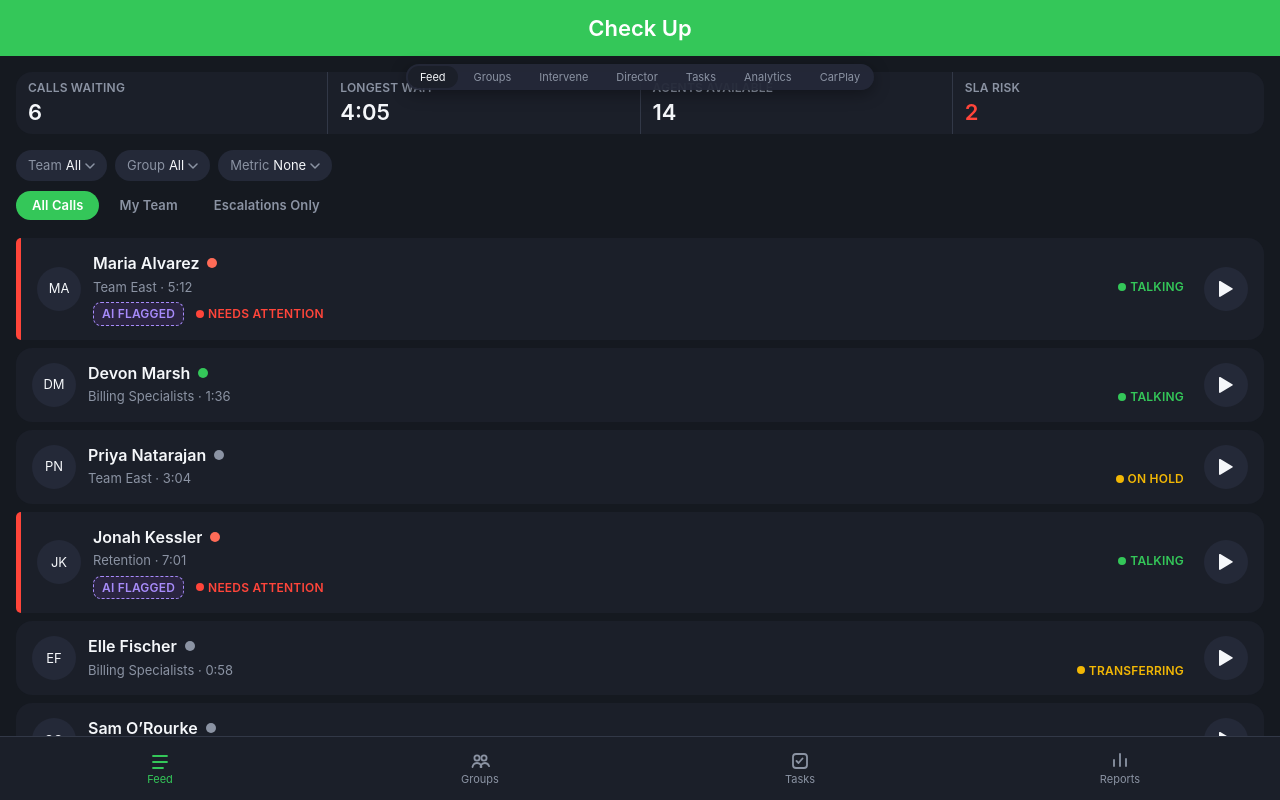
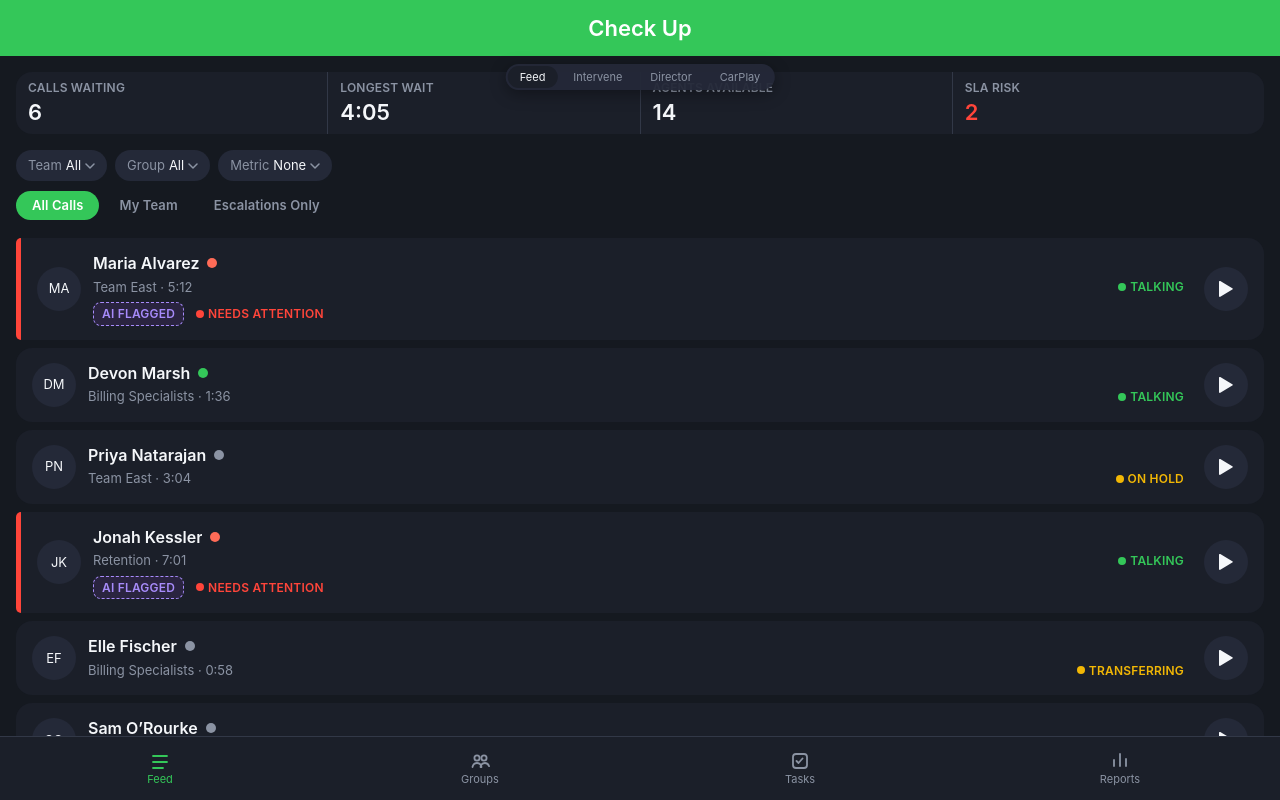
Before and after one commit to Yetihunter888/checkup-app, a React (Vite) app: page / in a window 1280 px wide. Built offline with nearby package versions, Linux system fonts and the light colour scheme.

Commit message:
Wire BottomTabBar to real navigation for Tasks and Reports

```diff
--- a/src/App.tsx
+++ b/src/App.tsx
@@ -6,6 +6,7 @@ import { TaskDashboardScreen } from './components/dashboard/TaskDashboardScreen'
 import { DirectorCallReviewScreen } from './components/director/DirectorCallReviewScreen'
 import { GroupsScreen } from './components/groups/GroupsScreen'
 import { LiveInterventionScreen } from './components/intervention/LiveInterventionScreen'
+import type { TabId } from './components/layout/BottomTabBar'
 import { LiveCallFeedScreen } from './components/live-feed/LiveCallFeedScreen'
 import { QaScoringScreen } from './components/qa-scoring/QaScoringScreen'
 
@@ -21,16 +22,25 @@ type Screen =
   | 'carplay'
 
 // Dev-only screen switcher — there's no router yet, so this is scaffolding
-// to reach the built screens, not part of the Check Up design system.
+// to reach the screens with no real in-app entry point (Intervene, Director,
+// CarPlay). Feed/Groups/Tasks/Reports are reachable for real now, via
+// BottomTabBar — see handleNavigateTab below.
 function App() {
   const [screen, setScreen] = useState<Screen>('feed')
 
-  const showSwitcher =
-    screen === 'feed' ||
-    screen === 'groups' ||
-    screen === 'dashboard' ||
-    screen === 'analytics' ||
-    screen === 'carplay'
+  // Hidden only on the two drill-down screens, which already have a working
+  // back button *and* real BottomTabBar navigation now — every other screen
+  // keeps this visible so there's always a way to reach Intervene/Director/
+  // CarPlay (and back to Feed from CarPlay, which has no back button of its
+  // own — it represents a different device entirely, not a phone screen).
+  const showSwitcher = screen !== 'call-detail' && screen !== 'qa-scoring'
+
+  function handleNavigateTab(tab: TabId) {
+    if (tab === 'feed') setScreen('feed')
+    if (tab === 'groups') setScreen('groups')
+    if (tab === 'tasks') setScreen('dashboard')
+    if (tab === 'reports') setScreen('analytics')
+  }
 
   return (
     <div className="relative">
@@ -47,44 +57,21 @@ function App() {
           </button>
           <button
             type="button"
-            onClick={() => setScreen('groups')}
+            onClick={() => setScreen('intervention')}
             className={`type-caption-sm rounded-full px-md py-xs ${
-              screen === 'groups' ? 'bg-surface text-ink' : 'text-mute'
+              screen === 'intervention' ? 'bg-surface text-ink' : 'text-mute'
             }`}
-          >
-            Groups
-          </button>
-          <button
-            type="button"
-            onClick={() => setScreen('intervention')}
-            className="type-caption-sm rounded-full px-md py-xs text-mute"
           >
             Intervene
           </button>
           <button
             type="button"
             onClick={() => setScreen('director')}
-            className="type-caption-sm rounded-full px-md py-xs text-mute"
+            className={`type-caption-sm rounded-full px-md py-xs ${
+              screen === 'director' ? 'bg-surface text-ink' : 'text-mute'
+            }`}
           >
             Director
-          </button>
-          <button
-            type="button"
-            onClick={() => setScreen('dashboard')}
-            className={`type-caption-sm rounded-full px-md py-xs ${
-              screen === 'dashboard' ? 'bg-surface text-ink' : 'text-mute'
-            }`}
-          >
-            Tasks
-          </button>
-          <button
-            type="button"
-            onClick={() => setScreen('analytics')}
-            className={`type-caption-sm rounded-full px-md py-xs ${
-              screen === 'analytics' ? 'bg-surface text-ink' : 'text-mute'
-            }`}
-          >
-            Analytics
           </button>
           <button
             type="button"
@@ -98,16 +85,24 @@ function App() {
         </div>
       )}
 
-      {screen === 'feed' && <LiveCallFeedScreen onSelectCall={() => setScreen('call-detail')} />}
-      {screen === 'groups' && <GroupsScreen />}
+      {screen === 'feed' && (
+        <LiveCallFeedScreen onSelectCall={() => setScreen('call-detail')} onNavigateTab={handleNavigateTab} />
+      )}
+      {screen === 'groups' && <GroupsScreen onNavigateTab={handleNavigateTab} />}
       {screen === 'call-detail' && (
-        <CallDetailScreen onBack={() => setScreen('feed')} onOpenScoring={() => setScreen('qa-scoring')} />
+        <CallDetailScreen
+          onBack={() => setScreen('feed')}
+          onOpenScoring={() => setScreen('qa-scoring')}
+          onNavigateTab={handleNavigateTab}
+        />
       )}
-      {screen === 'qa-scoring' && <QaScoringScreen onBack={() => setScreen('call-detail')} />}
+      {screen === 'qa-scoring' && (
+        <QaScoringScreen onBack={() => setScreen('call-detail')} onNavigateTab={handleNavigateTab} />
+      )}
       {screen === 'intervention' && <LiveInterventionScreen onBack={() => setScreen('feed')} />}
       {screen === 'director' && <DirectorCallReviewScreen onBack={() => setScreen('feed')} />}
-      {screen === 'dashboard' && <TaskDashboardScreen />}
-      {screen === 'analytics' && <AnalyticsDashboardScreen />}
+      {screen === 'dashboard' && <TaskDashboardScreen onNavigateTab={handleNavigateTab} />}
+      {screen === 'analytics' && <AnalyticsDashboardScreen onNavigateTab={handleNavigateTab} />}
       {screen === 'carplay' && <CarPlayShell />}
     </div>
   )
--- a/src/components/analytics/AnalyticsDashboardScreen.tsx
+++ b/src/components/analytics/AnalyticsDashboardScreen.tsx
@@ -4,6 +4,7 @@ import { FilterBar } from './FilterBar'
 import { KpiCard } from './KpiCard'
 import { KpiTrendChart } from './KpiTrendChart'
 import { BottomTabBar } from '../layout/BottomTabBar'
+import type { TabId } from '../layout/BottomTabBar'
 import { TopHeader } from '../layout/TopHeader'
 import { kpis } from '../../data/mockAnalytics'
 import { filterVariation, generateHistory } from '../../lib/kpiTrend'
@@ -20,7 +21,7 @@ const DEFAULT_FILTERS: AnalyticsFilters = {
   channel: 'all',
 }
 
-export function AnalyticsDashboardScreen() {
+export function AnalyticsDashboardScreen({ onNavigateTab }: { onNavigateTab: (tab: TabId) => void }) {
   const [filters, setFilters] = useState<AnalyticsFilters>(DEFAULT_FILTERS)
   const [selectedKpiId, setSelectedKpiId] = useState(kpis[3].id) // QA Average by default
 
@@ -86,7 +87,7 @@ export function AnalyticsDashboardScreen() {
         />
       </main>
 
-      <BottomTabBar />
+      <BottomTabBar active="reports" onNavigate={onNavigateTab} />
     </div>
   )
 }
--- a/src/components/call-detail/CallDetailScreen.tsx
+++ b/src/components/call-detail/CallDetailScreen.tsx
@@ -6,6 +6,7 @@ import { PlaybackControls } from './PlaybackControls'
 import { SentimentTrack } from './SentimentTrack'
 import { Waveform } from './Waveform'
 import { BottomTabBar } from '../layout/BottomTabBar'
+import type { TabId } from '../layout/BottomTabBar'
 import { TopHeader } from '../layout/TopHeader'
 import { mockCallDetail } from '../../data/mockCallDetail'
 import type { Comment } from '../../types/call-detail'
@@ -16,9 +17,11 @@ const TICK_MS = 250
 export function CallDetailScreen({
   onBack,
   onOpenScoring,
+  onNavigateTab,
 }: {
   onBack: () => void
   onOpenScoring: () => void
+  onNavigateTab: (tab: TabId) => void
 }) {
   const call = mockCallDetail
   const [comments, setComments] = useState<Comment[]>(call.comments)
@@ -133,7 +136,7 @@ export function CallDetailScreen({
         <AddCommentBar onSubmit={addComment} onVoiceMemo={() => console.log('start voice memo')} />
       </div>
 
-      <BottomTabBar />
+      <BottomTabBar active="feed" onNavigate={onNavigateTab} />
     </div>
   )
 }
--- a/src/components/carplay/CarPlayDetailPane.tsx
+++ b/src/components/carplay/CarPlayDetailPane.tsx
@@ -37,6 +37,10 @@ export function CarPlayDetailPane({ call, onClose }: { call: Call | null; onClos
           // requires this prop, so it's intentionally a no-op here, not an
           // oversight.
           onOpenScoring={() => {}}
+          // Same reasoning: CallDetailScreen's BottomTabBar has no
+          // equivalent "Feed/Groups/Tasks/Reports" concept inside the
+          // CarPlay shell — intentionally a no-op, not a missed wire-up.
+          onNavigateTab={() => {}}
         />
       </div>
     )
--- a/src/components/dashboard/TaskDashboardScreen.tsx
+++ b/src/components/dashboard/TaskDashboardScreen.tsx
@@ -4,10 +4,11 @@ import { EscalationsSection } from './EscalationsSection'
 import { FlaggedCallsSection } from './FlaggedCallsSection'
 import { QaQuotaSection } from './QaQuotaSection'
 import { BottomTabBar } from '../layout/BottomTabBar'
+import type { TabId } from '../layout/BottomTabBar'
 import { TopHeader } from '../layout/TopHeader'
 import { SavedViewChip } from '../ui/Chip'
 
-export function TaskDashboardScreen() {
+export function TaskDashboardScreen({ onNavigateTab }: { onNavigateTab: (tab: TabId) => void }) {
   const [completedIds, setCompletedIds] = useState<Set<string>>(new Set())
   const [priorityFilter, setPriorityFilter] = useState<'all' | 'high'>('all')
 
@@ -44,7 +45,7 @@ export function TaskDashboardScreen() {
         <EscalationsSection completedIds={completedIds} onComplete={completeItem} priorityFilter={priorityFilter} />
       </main>
 
-      <BottomTabBar />
+      <BottomTabBar active="tasks" onNavigate={onNavigateTab} />
     </div>
   )
 }
--- a/src/components/groups/GroupsScreen.tsx
+++ b/src/components/groups/GroupsScreen.tsx
@@ -1,5 +1,6 @@
 import { useState } from 'react'
 import { BottomTabBar } from '../layout/BottomTabBar'
+import type { TabId } from '../layout/BottomTabBar'
 import { TopHeader } from '../layout/TopHeader'
 import { GroupCard } from './GroupCard'
 import { GroupDetailScreen } from './GroupDetailScreen'
@@ -10,7 +11,7 @@ import { initialGroups } from '../../data/mockGroups'
 import { mergeGroups } from '../../lib/mergeGroups'
 import type { Group } from '../../types/groups'
 
-export function GroupsScreen() {
+export function GroupsScreen({ onNavigateTab }: { onNavigateTab: (tab: TabId) => void }) {
   const [groups, setGroups] = useState<Group[]>(initialGroups)
   const [openGroupId, setOpenGroupId] = useState<string | null>(null)
   const [selectMode, setSelectMode] = useState(false)
@@ -104,7 +105,7 @@ export function GroupsScreen() {
         />
       )}
 
-      <BottomTabBar />
+      <BottomTabBar active="groups" onNavigate={onNavigateTab} />
     </div>
   )
 }
```
Also changed, not shown: src/components/layout/BottomTabBar.tsx (+20 -7 lines), src/components/live-feed/LiveCallFeedScreen.tsx (+9 -2 lines), src/components/qa-scoring/QaScoringScreen.tsx (+9 -2 lines), 2 other files (tests, documents, lock files or other folders).
